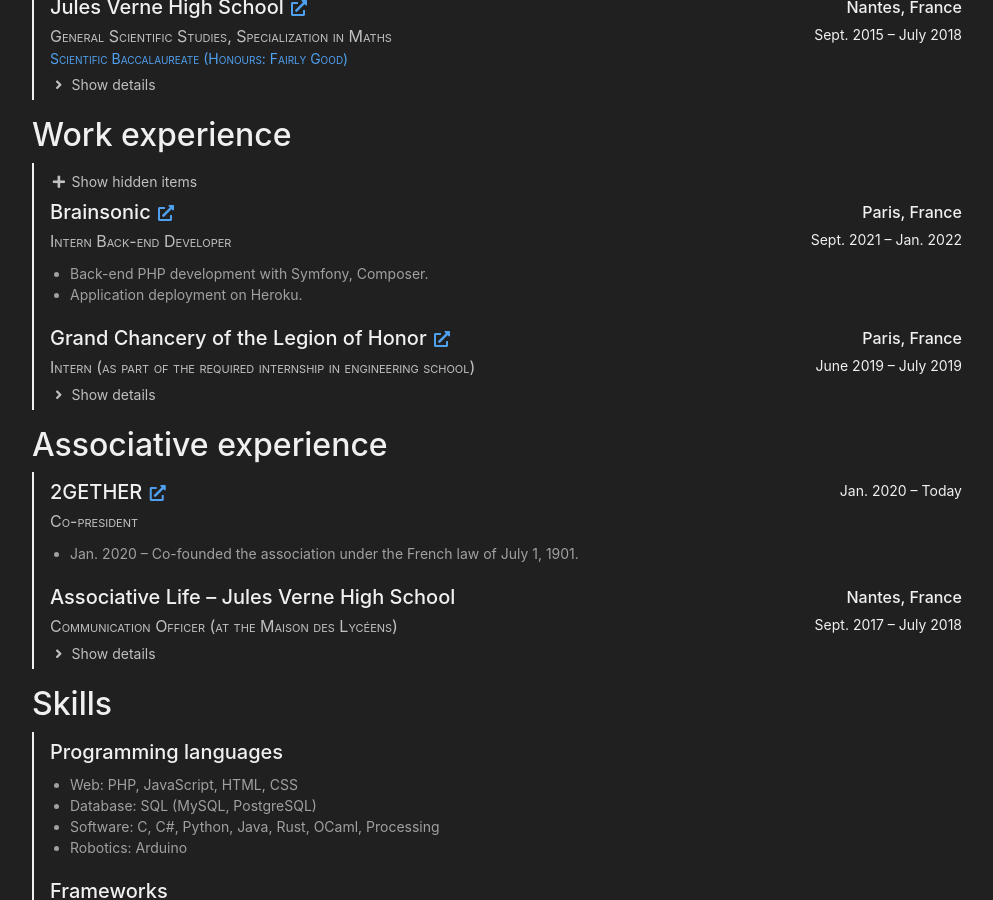
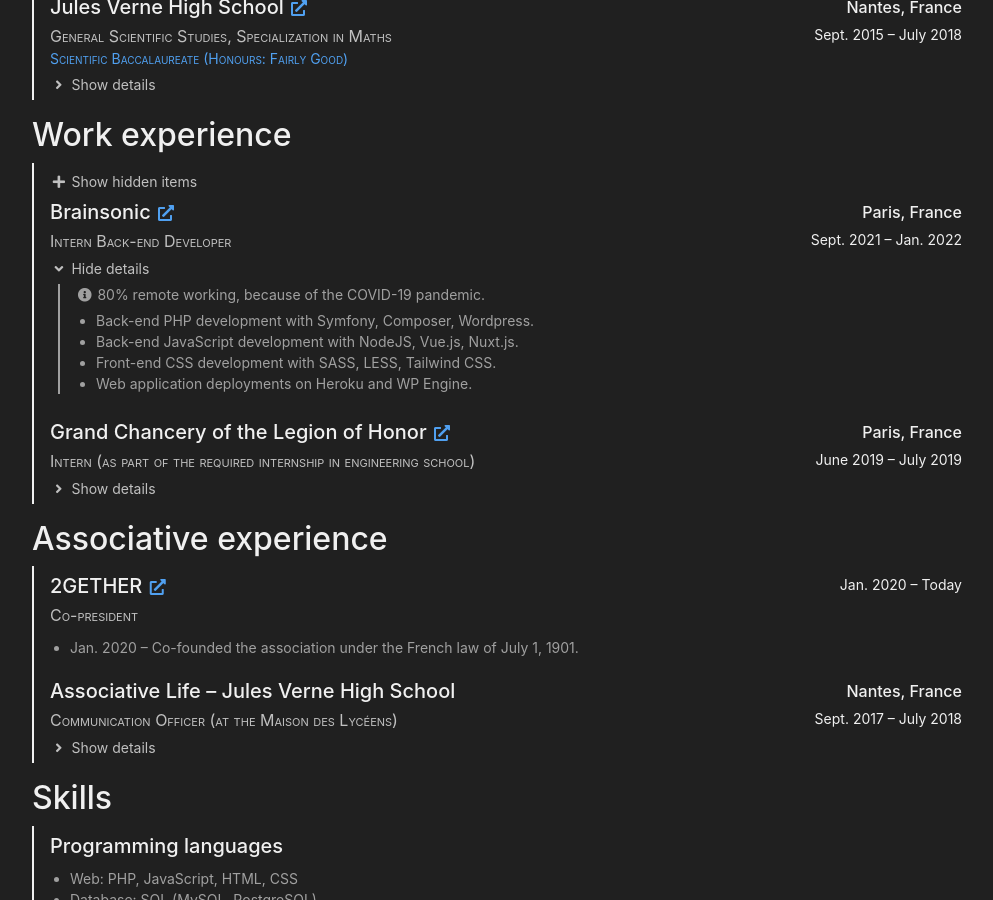
Before and after one commit to matiboux/matiboux.me, a Jekyll site: the page built from cv.html, in a window 1280 px wide and 900 px high, scrolled down 1236 px. Shown: the whole window, without its empty margins (143-1136 px from the left). Built offline with Jekyll 4.4.1, drawn with Linux system fonts in a browser that asks for light colours; nearby versions of some CDN libraries.

Commit message:
Update Brainsonic entry in cv.html

```diff
--- a/cv.html
+++ b/cv.html
@@ -227,10 +227,20 @@ scripts:
 				<small class="d-print-none"><a href="https://www.brainsonic.com/"><i class="fas fa-external-link-alt fa-fw"></i></a></small>
 			</h4>
 			<p class="position">Intern Back-end Developer</p>
-			<ul>
-				<li>Back-end PHP development with Symfony, Composer.</li>
-				<li>Application deployment on Heroku.</li>
-			</ul>
+			<div class="toggle-btn"
+					data-text-toggle-on="<i class=&quot;fas fa-angle-right fa-fw&quot;></i> Show details"
+					data-text-toggle-off="<i class=&quot;fas fa-angle-down fa-fw&quot;></i> Hide details">
+				<i class="fas fa-ellipsis-h fa-fw"></i> Loading...
+			</div>
+			<div class="description toggle">
+				<p><i class="fas fa-info-circle fa-fw"></i> 80% remote working, because of the COVID-19 pandemic.</p>
+				<ul>
+					<li>Back-end PHP development with Symfony, Composer, Wordpress.</li>
+					<li>Back-end JavaScript development with NodeJS, Vue.js, Nuxt.js.</li>
+					<li>Front-end CSS development with SASS, LESS, Tailwind CSS.</li>
+					<li>Web application deployments on Heroku and WP Engine.</li>
+				</ul>
+			</div>
 		</div>
 		<div class="meta">
 			<p class="location">Paris, France</p>
```
